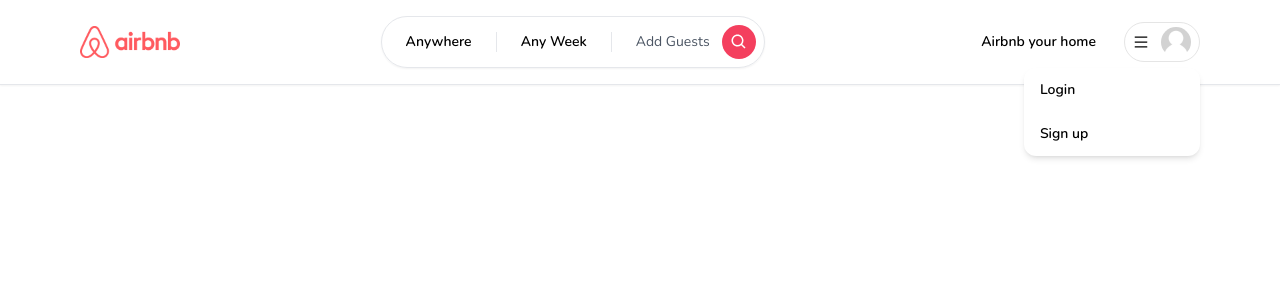
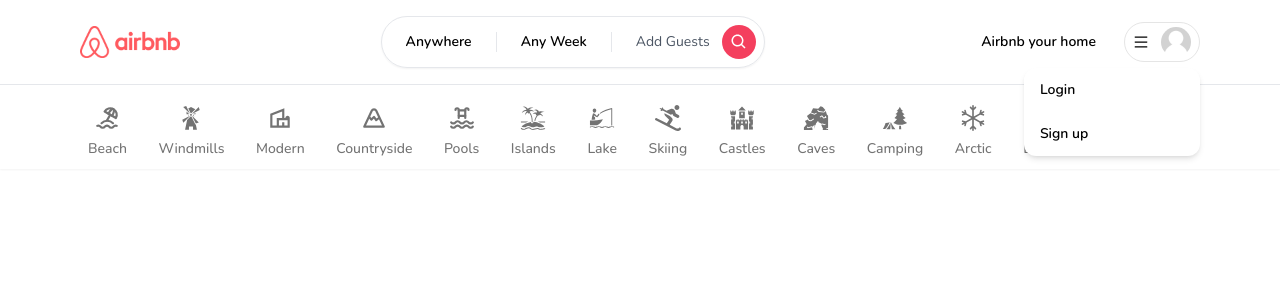
Before and after one commit to MohamedHabibFrigui/airbnb-clone, a Next.js app: page / in a window 1280 px wide. Shown: the top 300 px of the page. Built offline with nearby package versions, Linux system fonts and the light colour scheme; no server answers.

Commit message:
Add categories UI

```diff
--- /dev/null
+++ b/app/components/CategoryBox.tsx
@@ -0,0 +1,64 @@
+"use client";
+
+import { useRouter, useSearchParams } from "next/navigation";
+import { useCallback } from "react";
+import { IconType } from "react-icons";
+import qs from "query-string";
+
+interface CategoryBoxProps {
+  icon: IconType;
+  label: string;
+  selected?: boolean;
+}
+
+const CategoryBox: React.FC<CategoryBoxProps> = ({
+  icon: Icon,
+  label,
+  selected,
+}) => {
+  const router = useRouter();
+  const params = useSearchParams();
+
+  const handleClick = useCallback(() => {
+    let currentQuery = {};
+
+    if (params) {
+      currentQuery = qs.parse(params.toString());
+    }
+
+    const updatedQuery: any = {
+      ...currentQuery,
+      category: label,
+    };
+
+    if (params?.get("category") === label) {
+      delete updatedQuery.category;
+    }
+
+    const url = qs.stringifyUrl(
+      {
+        url: "/",
+        query: updatedQuery,
+      },
+      { skipNull: true }
+    );
+
+    router.push(url);
+  }, [label, params, router]);
+
+  return (
+    <div
+      onClick={handleClick}
+      className={`flex flex-col items-center justify-center gap-2 p-2 border-b-2 hover:text-neutral-800 transition cursor-pointer ${
+        selected
+          ? "border-b-neutral-800 text-neutral-800"
+          : "border-transparent text-neutral-500"
+      }`}
+    >
+      <Icon size={26} />
+      <div className="font-medium text-sm">{label}</div>
+    </div>
+  );
+};
+
+export default CategoryBox;
--- /dev/null
+++ b/app/components/navbar/Categories.tsx
@@ -0,0 +1,127 @@
+"use client";
+
+import { TbBeach, TbMountain, TbPool } from "react-icons/tb";
+import Container from "../Container";
+import {
+  GiBarn,
+  GiBoatFishing,
+  GiCactus,
+  GiCastle,
+  GiCaveEntrance,
+  GiForestCamp,
+  GiIsland,
+  GiWindmill,
+} from "react-icons/gi";
+import { MdOutlineVilla } from "react-icons/md";
+import CategoryBox from "../CategoryBox";
+import { usePathname, useSearchParams } from "next/navigation";
+import { FaSkiing } from "react-icons/fa";
+import { BsSnow } from "react-icons/bs";
+import { IoDiamond } from "react-icons/io5";
+
+export const categories = [
+  {
+    label: "Beach",
+    icon: TbBeach,
+    description: "This property is close to the beach!",
+  },
+  {
+    label: "Windmills",
+    icon: GiWindmill,
+    description: "This property has windmills!",
+  },
+  {
+    label: "Modern",
+    icon: MdOutlineVilla,
+    description: "This property is modern!",
+  },
+  {
+    label: "Countryside",
+    icon: TbMountain,
+    description: "This property is in the countryside!",
+  },
+  {
+    label: "Pools",
+    icon: TbPool,
+    description: "This is property has a beautiful pool!",
+  },
+  {
+    label: "Islands",
+    icon: GiIsland,
+    description: "This property is on an island!",
+  },
+  {
+    label: "Lake",
+    icon: GiBoatFishing,
+    description: "This property is near a lake!",
+  },
+  {
+    label: "Skiing",
+    icon: FaSkiing,
+    description: "This property has skiing activies!",
+  },
+  {
+    label: "Castles",
+    icon: GiCastle,
+    description: "This property is an ancient castle!",
+  },
+  {
+    label: "Caves",
+    icon: GiCaveEntrance,
+    description: "This property is in a spooky cave!",
+  },
+  {
+    label: "Camping",
+    icon: GiForestCamp,
+    description: "This property offers camping activities!",
+  },
+  {
+    label: "Arctic",
+    icon: BsSnow,
+    description: "This property is in arctic environment!",
+  },
+  {
+    label: "Desert",
+    icon: GiCactus,
+    description: "This property is in the desert!",
+  },
+  {
+    label: "Barns",
+    icon: GiBarn,
+    description: "This property is in a barn!",
+  },
+  {
+    label: "Lux",
+    icon: IoDiamond,
+    description: "This property is brand new and luxurious!",
+  },
+];
+
+const Categories = () => {
+  const params = useSearchParams();
+  const category = params?.get("category");
+  const pathname = usePathname();
+
+  const isMainPage = pathname === "/";
+
+  if (!isMainPage) {
+    return null;
+  }
+
+  return (
+    <Container>
+      <div className="pt-3 flex flex-row items-center justify-between overflow-x-auto">
+        {categories.map((item) => (
+          <CategoryBox
+            key={item.label}
+            label={item.label}
+            selected={category === item.label}
+            icon={item.icon}
+          />
+        ))}
+      </div>
+    </Container>
+  );
+};
+
+export default Categories;
--- a/app/components/navbar/Logo.tsx
+++ b/app/components/navbar/Logo.tsx
@@ -8,6 +8,7 @@
 
   return (
     <Image
+      onClick={() => router.push("/")}
       alt="Logo"
       className="hidden md:block cursor-pointer"
       height="100"
--- a/app/components/navbar/Navbar.tsx
+++ b/app/components/navbar/Navbar.tsx
@@ -1,6 +1,7 @@
 "use client";
 
 import Container from "../Container";
+import Categories from "./Categories";
 import Logo from "./Logo";
 import Search from "./Search";
 import UserMenu from "./UserMenu";
@@ -22,6 +23,7 @@
           </div>
         </Container>
       </div>
+      <Categories />
     </div>
   );
 };
--- a/package.json
+++ b/package.json
@@ -15,6 +15,7 @@
     "bcrypt": "^5.1.1",
     "next": "14.1.0",
     "next-auth": "^4.24.6",
+    "query-string": "^8.2.0",
     "react": "^18",
     "react-dom": "^18",
     "react-hook-form": "^7.50.1",
```
Also changed, not shown: 1 other file (tests, documents, lock files or other folders).
